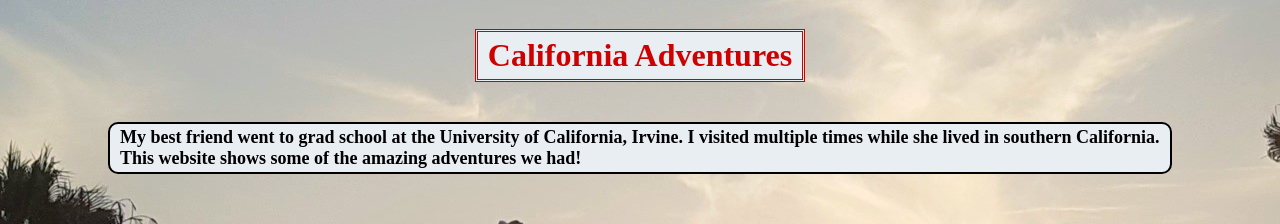
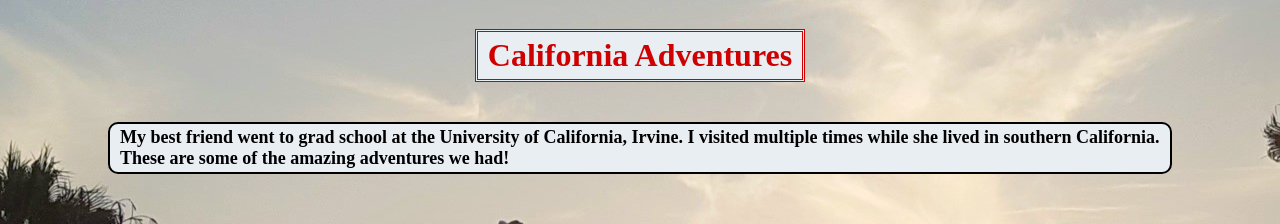
Before and after one commit to St-Louis-Women-March-2022/js-assignment-4-html-me-something-JA-11, a website: page index.html in a window 1280 px wide. Shown: the top 224 px of the page. Drawn offline with Linux system fonts and the light colour scheme.

Commit message:
Updated paragraph text

```diff
--- a/index.html
+++ b/index.html
@@ -12,7 +12,7 @@
          <div class="center">
          <h1 id="mainHeading">California Adventures</h1>
          </div>
-         <p>My best friend went to grad school at the University of California, Irvine. I visited multiple times while she lived in southern California. This website shows some of the amazing adventures we had!</p>
+         <p>My best friend went to grad school at the University of California, Irvine. I visited multiple times while she lived in southern California. These are some of the amazing adventures we had!</p>
       </header>
 
       <main>
```
